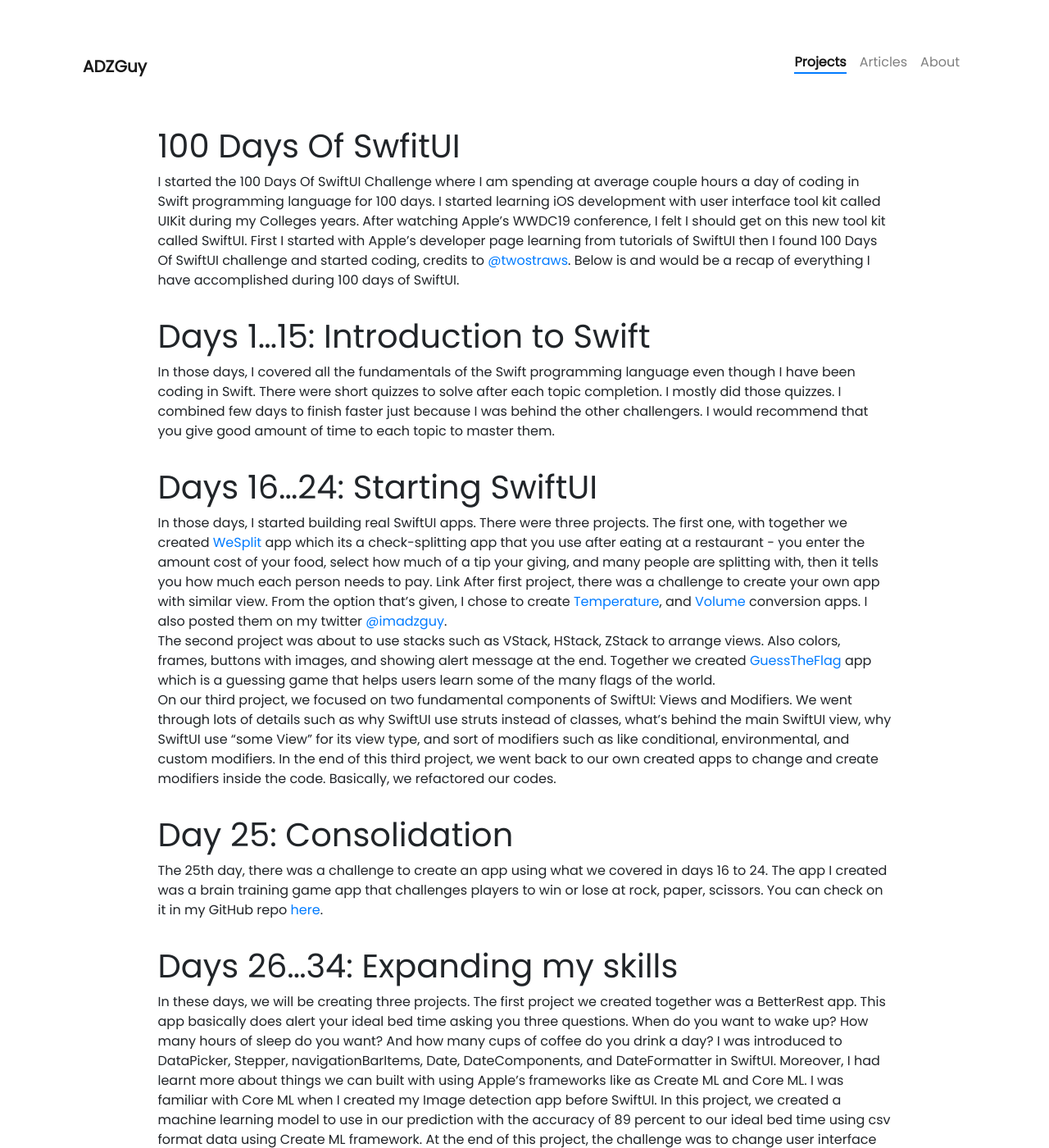
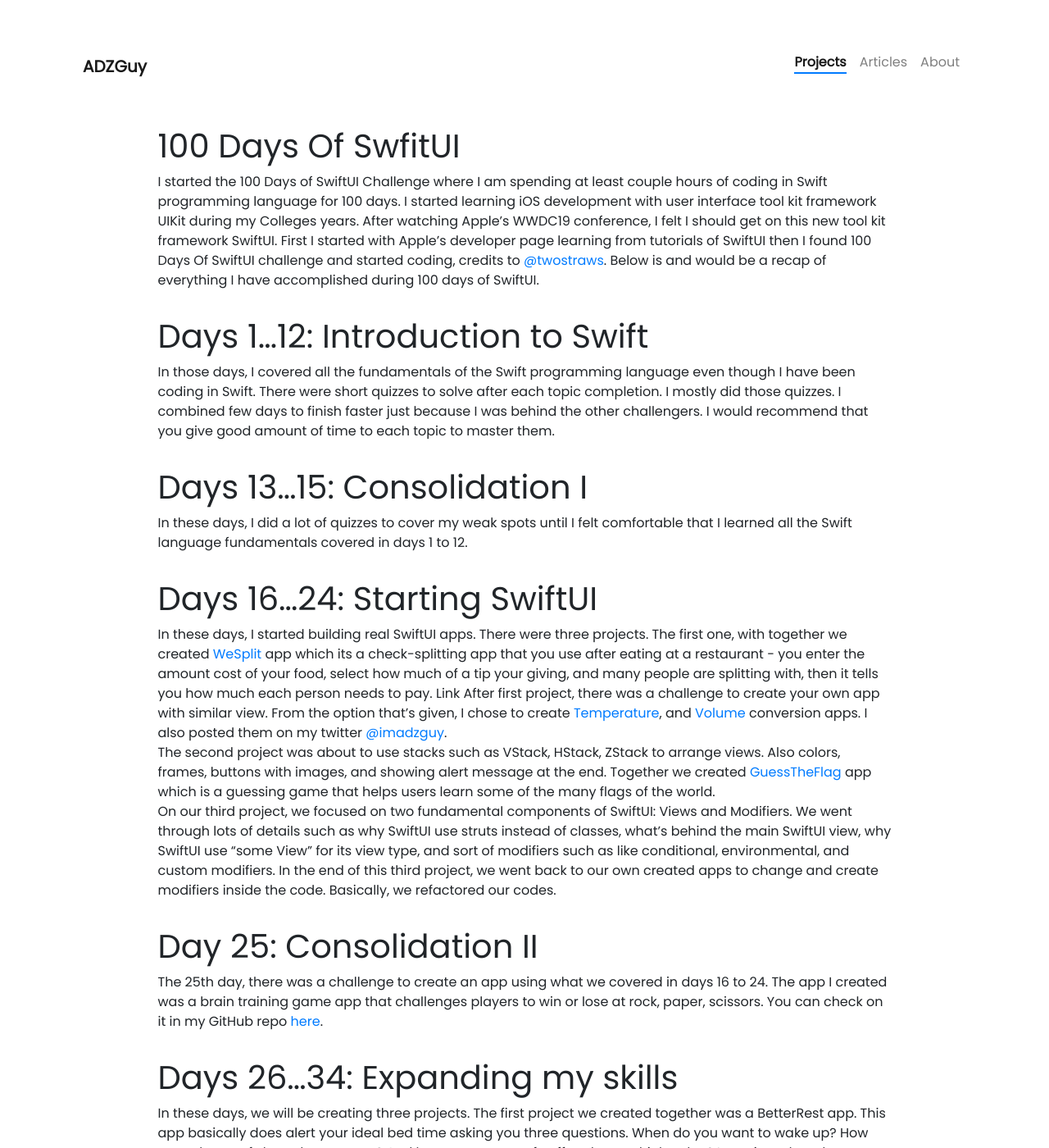
Before and after one commit to adzguy/portfolio, a Jekyll site: the page built from _projects/100DaysOfSwfitUI.md, in a window 1280 px wide and 1400 px high. Shown: the whole window at 82% size. Built offline with Jekyll 4.4.1, drawn with Linux system fonts in a browser that asks for light colours; nearby versions of some CDN libraries.

Commit message:
Project article update

```diff
--- a/_projects/100DaysOfSwfitUI.md
+++ b/_projects/100DaysOfSwfitUI.md
@@ -7,18 +7,21 @@
 
 # 100 Days Of SwfitUI
 
-I started the 100 Days Of SwiftUI Challenge where I am spending at average couple hours a day of coding in Swift programming language for 100 days. I started learning iOS development with user interface tool kit called UIKit during my Colleges years. After watching Apple’s WWDC19 conference, I felt I should get on this new tool kit called SwiftUI. First I started with Apple’s developer page learning from tutorials of SwiftUI then I found 100 Days Of SwiftUI challenge and started coding, credits to [@twostraws](https://twitter.com/twostraws){:target="_blank"}. Below is and would be a recap of everything I have accomplished during 100 days of SwiftUI.
+I started the 100 Days of SwiftUI Challenge where I am spending at least couple hours of coding in Swift programming language for 100 days. I started learning iOS development with user interface tool kit framework UIKit during my Colleges years. After watching Apple’s WWDC19 conference, I felt I should get on this new tool kit framework SwiftUI. First I started with Apple’s developer page learning from tutorials of SwiftUI then I found 100 Days Of SwiftUI challenge and started coding, credits to  [@twostraws](https://twitter.com/twostraws){:target="_blank"}. Below is and would be a recap of everything I have accomplished during 100 days of SwiftUI.
 
-# Days 1…15: Introduction to Swift
+# Days 1…12: Introduction to Swift
 In those days, I covered all the fundamentals of the Swift programming language even though I have been coding in Swift. There were short quizzes to solve after each topic completion. I mostly did those quizzes. I combined few days to finish faster just because I was behind the other challengers. I would recommend that you give good amount of time to each topic to master them.
 
+# Days 13…15: Consolidation I
+In these days, I did a lot of quizzes to cover my weak spots until I felt comfortable that I learned all the Swift language fundamentals covered in days 1 to 12.
+
 # Days 16…24: Starting SwiftUI
-In those days, I started building real SwiftUI apps. There were three projects. The first one, with together we created [WeSplit](https://github.com/adzguy/WeSplit){:target="_blank"} app which its a check-splitting app that you use after eating at a restaurant - you enter the amount cost of your food, select how much of a tip your giving, and many people are splitting with, then it tells you how much each person needs to pay. Link
+In these days, I started building real SwiftUI apps. There were three projects. The first one, with together we created [WeSplit](https://github.com/adzguy/WeSplit){:target="_blank"} app which its a check-splitting app that you use after eating at a restaurant - you enter the amount cost of your food, select how much of a tip your giving, and many people are splitting with, then it tells you how much each person needs to pay. Link
 After first project, there was a challenge to create your own app with similar view. From the option that’s given, I chose to create [Temperature](https://github.com/adzguy/ConvertTemp){:target="_blank"}, and [Volume](https://github.com/adzguy/VolumeConvrt){:target="_blank"} conversion apps. I also posted them on my twitter [@imadzguy](https://twitter.com/imadzguy){:target="_blank"}. <br>
 The second project was about to use stacks such as VStack, HStack, ZStack to arrange views. Also colors, frames, buttons with images, and showing alert message at the end. Together we created [GuessTheFlag](https://github.com/adzguy/GuessTheFlag){:target="_blank"} app which is a guessing game that helps users learn some of the many flags of the world. <br>
 On our third project, we focused on two fundamental components of SwiftUI: Views and Modifiers. We went through lots of details such as why SwiftUI use struts instead of classes, what’s behind the main SwiftUI view, why SwiftUI use “some View” for its view type, and sort of modifiers such as like conditional, environmental, and custom modifiers. In the end of this third project, we went back to our own created apps to change and create modifiers inside the code. Basically, we refactored our codes.
 
-# Day 25: Consolidation
+# Day 25: Consolidation II
 The 25th day, there was a challenge to create an app using what we covered in days 16 to 24. The app I created was a brain training game app that challenges players to win or lose at rock, paper, scissors. You can check on it in my GitHub repo [here](https://github.com/adzguy/RockPaperScissors){:target="_blank"}.
 
 # Days 26…34: Expanding my skills
```
